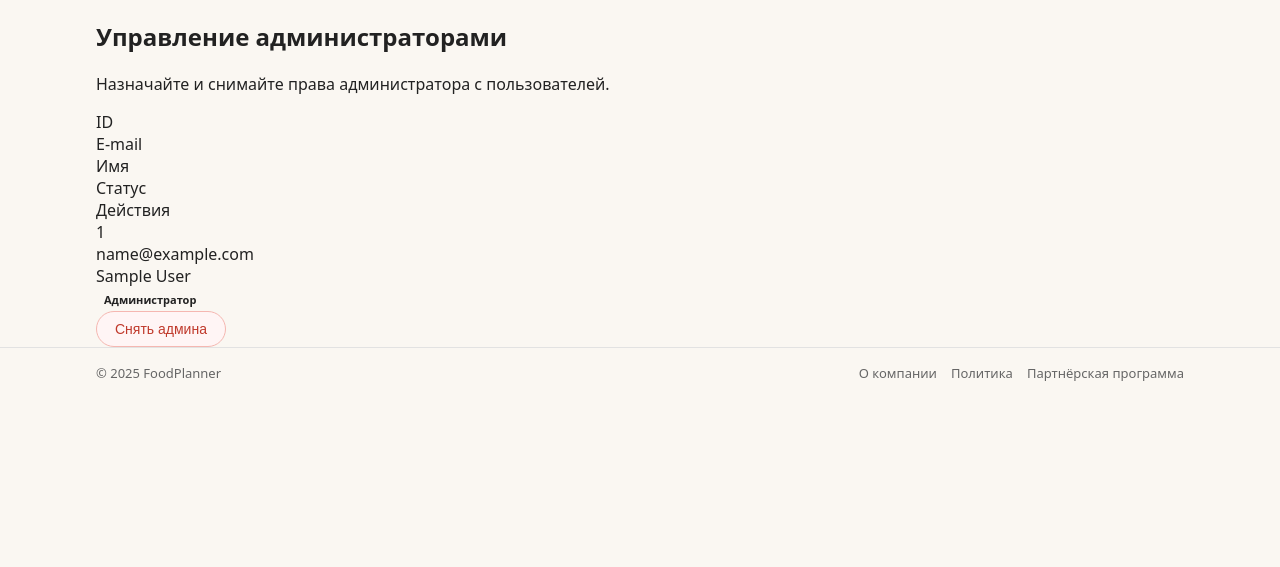
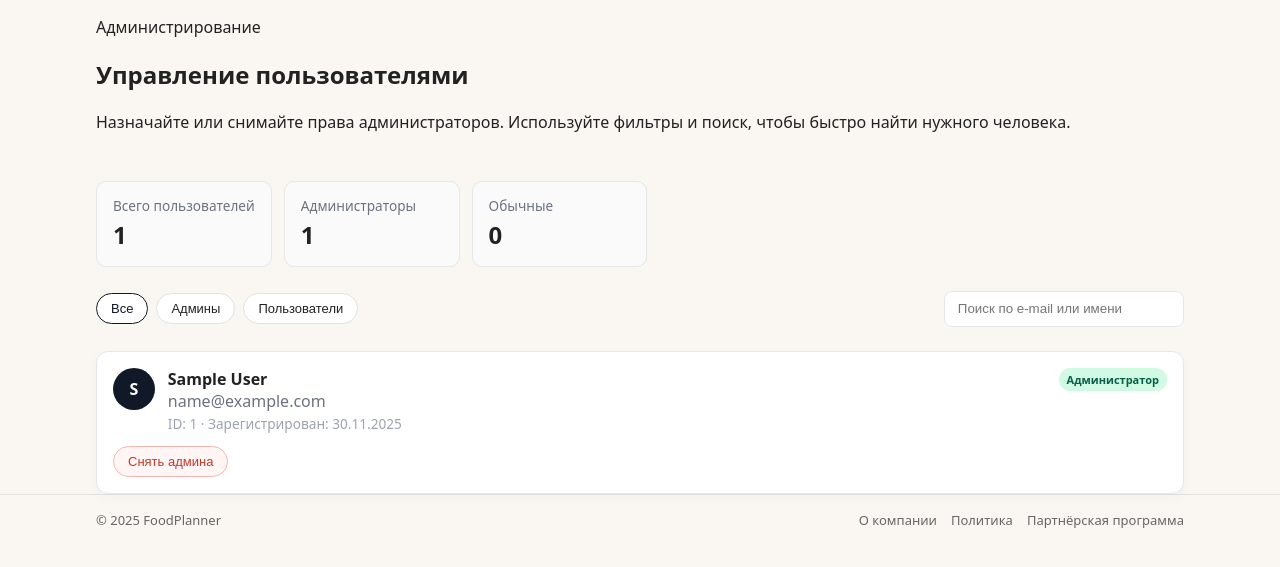
Before and after one commit to Tomich37/foodplanner, a FastAPI app: page /admin/users in a window 1280 px wide. Shown: the part 64-631 px from the top of the page. Run offline with FastAPI, Linux system fonts and the light colour scheme; the visitor is signed in with stand-in values (Sample User, id 1); data comes from the database, SQL or seed files in the repository; parts of the project's set-up code (start-up, migrations or seed data) failed here and were passed over.

Commit message:
рефакторинк админки

```diff
--- a/templates/admin_users.html
+++ b/templates/admin_users.html
@@ -3,38 +3,75 @@
 {% block title %}Админка · Пользователи{% endblock %}
 
 {% block content %}
+{% set admin_list = users | selectattr("is_admin") | list %}
+{% set user_list = users | rejectattr("is_admin") | list %}
+
 <section class="admin-users">
     <div class="container">
-        <h1>Управление администраторами</h1>
-        <p class="admin-users__subtitle">Назначайте и снимайте права администратора с пользователей.</p>
+        <div class="admin-users__header">
+            <div>
+                <p class="eyebrow">Администрирование</p>
+                <h1>Управление пользователями</h1>
+                <p class="admin-users__subtitle">
+                    Назначайте или снимайте права администраторов. Используйте фильтры и поиск, чтобы быстро найти нужного человека.
+                </p>
+            </div>
+            <div class="admin-users__stats">
+                <div class="stat-card">
+                    <div class="stat-card__label">Всего пользователей</div>
+                    <div class="stat-card__value">{{ users|length }}</div>
+                </div>
+                <div class="stat-card">
+                    <div class="stat-card__label">Администраторы</div>
+                    <div class="stat-card__value">{{ admin_list|length }}</div>
+                </div>
+                <div class="stat-card">
+                    <div class="stat-card__label">Обычные</div>
+                    <div class="stat-card__value">{{ user_list|length }}</div>
+                </div>
+            </div>
+        </div>
 
-        <div class="table">
-            <div class="table__row table__row--head">
-                <div class="table__cell">ID</div>
-                <div class="table__cell">E-mail</div>
-                <div class="table__cell">Имя</div>
-                <div class="table__cell">Статус</div>
-                <div class="table__cell">Действия</div>
+        <div class="admin-users__controls">
+            <div class="btn-group">
+                <button class="btn btn--ghost btn--small filter-btn filter-btn--active" data-filter="all">Все</button>
+                <button class="btn btn--ghost btn--small filter-btn" data-filter="admin">Админы</button>
+                <button class="btn btn--ghost btn--small filter-btn" data-filter="user">Пользователи</button>
             </div>
+            <div class="search-box">
+                <input type="search" id="user-search" placeholder="Поиск по e-mail или имени" />
+            </div>
+        </div>
+
+        <div class="admin-users__grid" id="user-grid">
             {% for user in users %}
-            <div class="table__row">
-                <div class="table__cell">{{ user.id }}</div>
-                <div class="table__cell">{{ user.email }}</div>
-                <div class="table__cell">{{ user.full_name or "—" }}</div>
-                <div class="table__cell">
+            <article
+                class="user-card"
+                data-role="{{ 'admin' if user.is_admin else 'user' }}"
+                data-search="{{ (user.full_name or '') | lower }} {{ user.email | lower }}"
+            >
+                <div class="user-card__top">
+                    <div class="user-card__avatar">
+                        {{ (user.full_name or user.email)[0]|upper }}
+                    </div>
+                    <div class="user-card__info">
+                        <div class="user-card__name">{{ user.full_name or user.email }}</div>
+                        <div class="user-card__email">{{ user.email }}</div>
+                        <div class="user-card__meta">
+                            ID: {{ user.id }} · Зарегистрирован: {{ user.created_at.strftime('%d.%m.%Y') if user.created_at else '—' }}
+                        </div>
+                    </div>
+                    <span class="badge {{ 'badge--success' if user.is_admin else '' }}">
+                        {{ 'Администратор' if user.is_admin else 'Пользователь' }}
+                    </span>
+                </div>
+
+                <div class="user-card__actions">
                     {% if user.is_admin %}
-                    <span class="badge badge--success">Администратор</span>
-                    {% else %}
-                    <span class="badge">Пользователь</span>
-                    {% endif %}
-                </div>
-                <div class="table__cell">
-                    <div class="table__actions">
-                        {% if user.is_admin %}
-                        <form method="post" action="{{ url_for('admin_revoke', user_id=user.id) }}">
+                    <form method="post" action="{{ url_for('admin_revoke', user_id=user.id) }}" onsubmit="return confirm('Снять права администратора?');">
                         <button
                             type="submit"
-                                class="btn btn--ghost btn--danger"
+                            class="btn btn--ghost btn--danger btn--small"
                             {% if user.id == current_user.id %}disabled title="Нельзя снять права с себя"{% endif %}
                         >
                             Снять админа
@@ -42,14 +79,64 @@
                     </form>
                     {% else %}
                     <form method="post" action="{{ url_for('admin_grant', user_id=user.id) }}">
-                            <button type="submit" class="btn btn--ghost">Сделать админом</button>
+                        <button type="submit" class="btn btn--primary btn--small">Сделать админом</button>
                     </form>
                     {% endif %}
                 </div>
-                </div>
-            </div>
+            </article>
             {% endfor %}
         </div>
     </div>
 </section>
+
+<style>
+    .admin-users__header { display:flex; gap:2rem; align-items:flex-start; justify-content:space-between; flex-wrap:wrap; }
+    .admin-users__stats { display:grid; grid-template-columns:repeat(auto-fit, minmax(140px,1fr)); gap:0.75rem; min-width:320px; }
+    .stat-card { padding:0.9rem 1rem; border:1px solid #e5e7eb; border-radius:10px; background:#fafafa; }
+    .stat-card__label { font-size:0.85rem; color:#6b7280; }
+    .stat-card__value { font-size:1.5rem; font-weight:700; margin-top:0.2rem; }
+    .admin-users__controls { display:flex; align-items:center; justify-content:space-between; gap:1rem; margin:1.5rem 0; flex-wrap:wrap; }
+    .btn-group { display:flex; gap:0.5rem; flex-wrap:wrap; }
+    .search-box input { padding:0.6rem 0.8rem; border:1px solid #e5e7eb; border-radius:8px; min-width:240px; }
+    .admin-users__grid { display:grid; grid-template-columns:repeat(auto-fit, minmax(280px,1fr)); gap:1rem; }
+    .user-card { border:1px solid #e5e7eb; border-radius:12px; padding:1rem; background:#fff; box-shadow:0 4px 12px rgba(0,0,0,0.03); display:flex; flex-direction:column; gap:0.8rem; transition:transform 0.1s ease, box-shadow 0.1s ease; }
+    .user-card:hover { transform:translateY(-2px); box-shadow:0 8px 18px rgba(0,0,0,0.06); }
+    .user-card__top { display:flex; gap:0.8rem; align-items:flex-start; }
+    .user-card__avatar { width:42px; height:42px; border-radius:50%; background:#111827; color:#fff; display:flex; align-items:center; justify-content:center; font-weight:700; }
+    .user-card__info { flex:1; min-width:0; }
+    .user-card__name { font-weight:700; }
+    .user-card__email { color:#6b7280; word-break:break-all; }
+    .user-card__meta { color:#9ca3af; font-size:0.85rem; margin-top:0.15rem; }
+    .user-card__actions { display:flex; gap:0.5rem; flex-wrap:wrap; }
+    .badge--success { background:#d1fae5; color:#065f46; }
+    .filter-btn--active { border-color:#111827; color:#111827; }
+    @media (max-width: 640px) { .admin-users__header { flex-direction:column; } }
+</style>
+
+<script>
+    const filterButtons = document.querySelectorAll(".filter-btn");
+    const cards = Array.from(document.querySelectorAll(".user-card"));
+    const searchInput = document.getElementById("user-search");
+
+    function applyFilters() {
+        const active = document.querySelector(".filter-btn--active")?.dataset.filter || "all";
+        const query = (searchInput?.value || "").toLowerCase().trim();
+        cards.forEach((card) => {
+            const role = card.dataset.role;
+            const text = card.dataset.search || "";
+            const roleMatch = active === "all" || role === active;
+            const textMatch = !query || text.includes(query);
+            card.style.display = roleMatch && textMatch ? "" : "none";
+        });
+    }
+
+    filterButtons.forEach((btn) => {
+        btn.addEventListener("click", () => {
+            filterButtons.forEach((b) => b.classList.remove("filter-btn--active"));
+            btn.classList.add("filter-btn--active");
+            applyFilters();
+        });
+    });
+    searchInput?.addEventListener("input", applyFilters);
+</script>
 {% endblock %}
```
Lines whose indentation alone changed are shown as unchanged.
